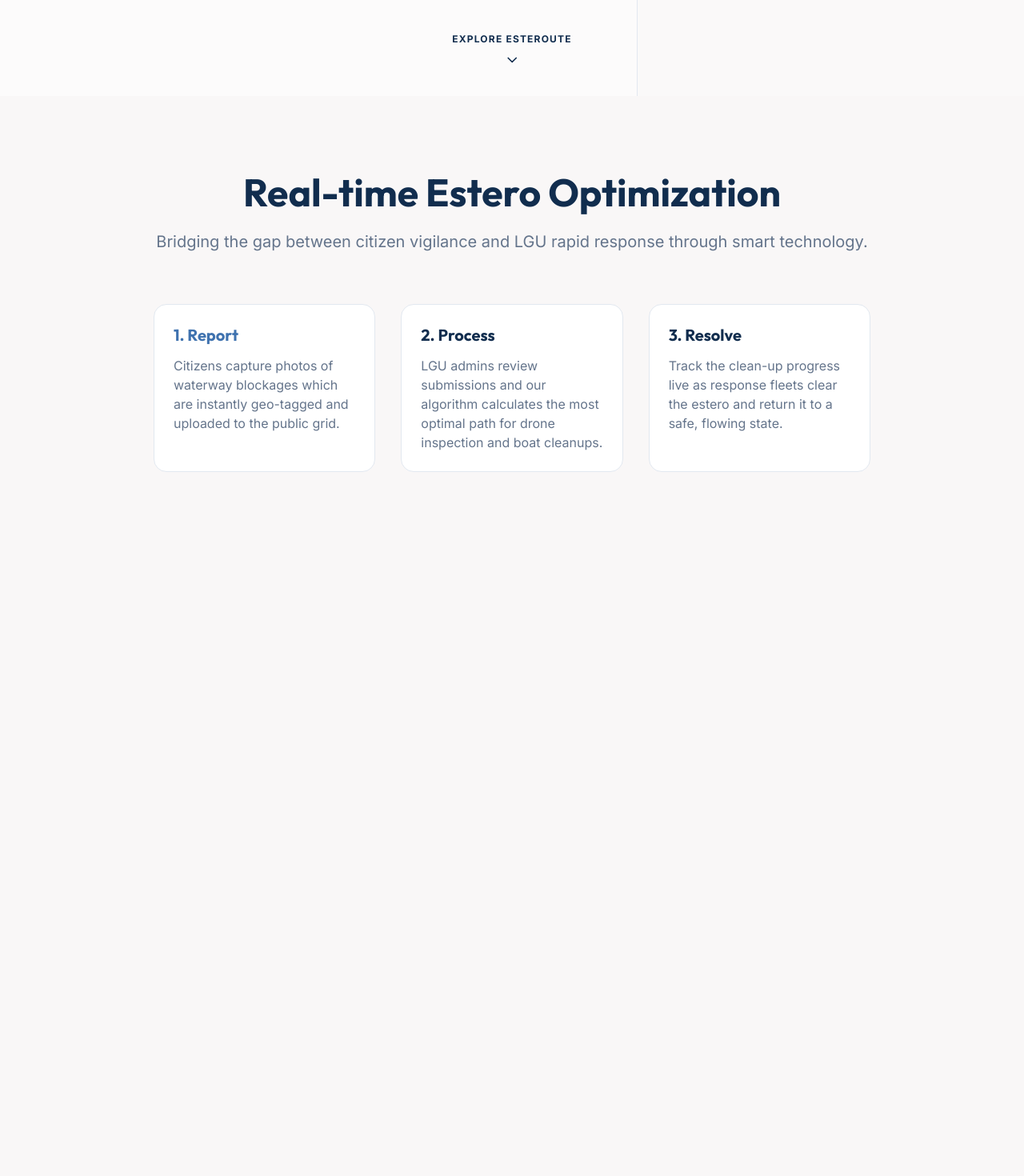
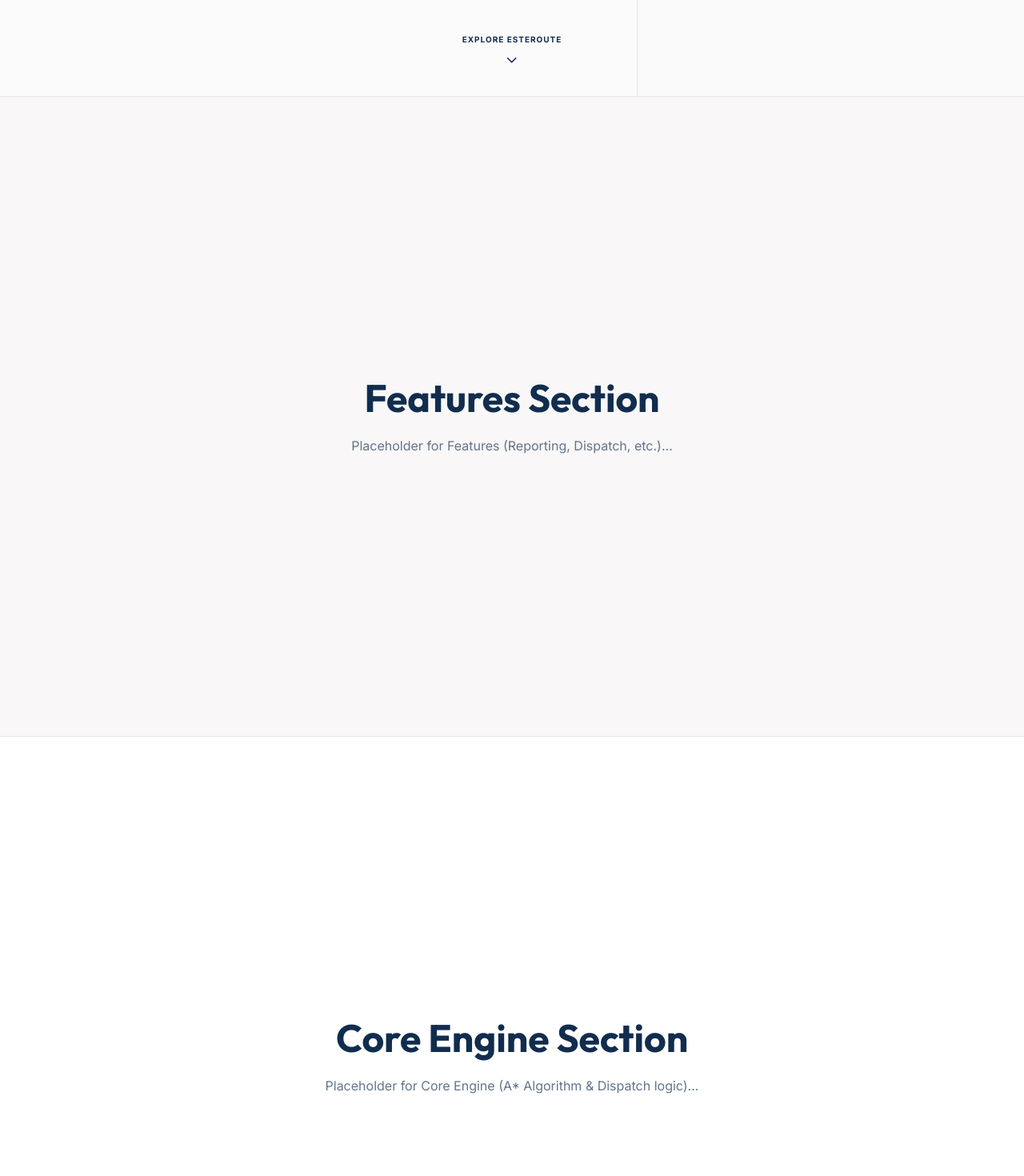
Before and after one commit to Goldenavs/esteRoute, a React (Vite) app in the folder frontend/: page /login in a window 1280 px wide. Shown: the part 680-2150 px from the top of the page at 80% size. Before the commit the page ends 1600 px from the top, so only its background shows below. Built offline with nearby package versions, Linux system fonts and the light colour scheme.

Commit message:
style: cool auth navbar

```diff
--- a/frontend/package.json
+++ b/frontend/package.json
@@ -11,6 +11,7 @@
   },
   "dependencies": {
     "clsx": "^2.1.1",
+    "framer-motion": "^13.4.3",
     "leaflet": "^1.9.4",
     "lucide-react": "^1.47.0",
     "react": "^19.2.8",
--- a/frontend/src/pages/auth/UniversalLogin.tsx
+++ b/frontend/src/pages/auth/UniversalLogin.tsx
@@ -1,52 +1,190 @@
-import { useState, useEffect } from 'react';
+import { useState, useEffect, useRef } from 'react';
 import { Link } from 'react-router-dom';
-import { ShieldAlert, Navigation, MonitorDot, Camera, MapPin, Sprout, ChevronDown, ArrowRight } from 'lucide-react';
+import { ShieldAlert, Navigation, MonitorDot, Camera, MapPin, Sprout, ChevronDown, ArrowRight, Menu, X } from 'lucide-react';
+import { motion, AnimatePresence } from 'framer-motion';
+
+const AnimatedLink = ({
+  title,
+  id,
+  isActive,
+  onClick
+}: {
+  title: string;
+  id: string;
+  isActive?: boolean;
+  onClick: (id: string) => void;
+}) => {
+  return (
+    <button
+      onClick={() => onClick(id)}
+      className="font-heading relative overflow-hidden group cursor-pointer text-[10px] xl:text-xs font-bold uppercase tracking-widest text-text-muted block shrink-0"
+    >
+      <span className={`block transition-transform duration-500 ease-[cubic-bezier(0.76,0,0.24,1)] ${isActive ? '-translate-y-full text-brand-primary' : 'group-hover:-translate-y-full text-text-primary'}`}>
+        {title}
+      </span>
+      <span className={`absolute inset-0 block transition-transform duration-500 ease-[cubic-bezier(0.76,0,0.24,1)] text-brand-primary ${isActive ? 'translate-y-0' : 'translate-y-full group-hover:translate-y-0'}`}>
+        {title}
+      </span>
+    </button>
+  );
+};
 
 export default function UniversalLogin() {
   const [hoveredPanel, setHoveredPanel] = useState<'admin' | 'citizen' | null>(null);
+
+  // Navbar states
+  const [isMobileMenuOpen, setIsMobileMenuOpen] = useState(false);
+  const [activeSection, setActiveSection] = useState('hero');
   const [isScrolled, setIsScrolled] = useState(false);
+  const isScrollingRef = useRef(false);
 
   useEffect(() => {
     const handleScroll = () => {
-      // Show navbar when scrolled down slightly (e.g., 20% of viewport)
-      setIsScrolled(window.scrollY > window.innerHeight * 0.2);
+      // Show navbar pill when scrolled past 10vh
+      setIsScrolled(window.scrollY > window.innerHeight * 0.1);
+
+      if (isScrollingRef.current) return;
+
+      const sections = ['hero', 'features', 'core-engine', 'faqs', 'footer'];
+      for (const id of [...sections].reverse()) {
+        const element = document.getElementById(id);
+        if (element) {
+          const rect = element.getBoundingClientRect();
+          if (rect.top < window.innerHeight * 0.4) {
+            setActiveSection(id);
+            break;
+          }
+        }
+      }
     };
 
-    window.addEventListener('scroll', handleScroll);
+    window.addEventListener('scroll', handleScroll, { passive: true });
+    handleScroll(); // Check immediately on mount
     return () => window.removeEventListener('scroll', handleScroll);
   }, []);
 
-  // Smooth flex-grow ratios for desktop hover effect
+  const scrollTo = (id: string) => {
+    setIsMobileMenuOpen(false);
+    setActiveSection(id);
+    isScrollingRef.current = true;
+
+    const element = document.getElementById(id);
+    if (element) {
+      const offset = 100; // Account for the floating navbar
+      const top = element.getBoundingClientRect().top + window.scrollY - offset;
+
+      window.scrollTo({ top, behavior: 'smooth' });
+
+      setTimeout(() => {
+        isScrollingRef.current = false;
+      }, 800);
+    } else {
+      isScrollingRef.current = false;
+    }
+  };
+
+  const links = [
+    { name: 'Features', id: 'features' },
+    { name: 'Core Engine', id: 'core-engine' },
+    { name: 'FAQs', id: 'faqs' }
+  ];
+
   const adminFlex = hoveredPanel === 'admin' ? 1.4 : hoveredPanel === 'citizen' ? 0.8 : 1;
   const citizenFlex = hoveredPanel === 'citizen' ? 1.4 : hoveredPanel === 'admin' ? 0.8 : 1;
 
   return (
     <div className="min-h-screen bg-app-bg text-text-primary w-full overflow-x-hidden">
 
-      {/* Sticky Navbar (Appears on Scroll) */}
-      <div
-        className={`fixed top-0 left-0 w-full z-50 transition-all duration-500 ease-in-out ${
-          isScrolled ? 'translate-y-0 opacity-100 bg-surface/80 backdrop-blur-md border-b border-border-subtle shadow-sm' : '-translate-y-full opacity-0 pointer-events-none'
-        }`}
+      {/* Sleek Floating Navbar matching the requested styling */}
+      <div className={`fixed top-0 w-full z-50 pointer-events-none transition-transform duration-700 ease-[cubic-bezier(0.76,0,0.24,1)] ${isScrolled ? 'translate-y-0' : '-translate-y-full'}`}>
+        <div className="flex flex-col items-center px-4 md:px-6 py-4 sm:py-6">
+          <div className="w-full max-w-4xl relative pointer-events-none">
+
+            <div className="w-full flex items-center justify-between lg:justify-evenly pointer-events-auto bg-surface/80 backdrop-blur-2xl border border-border-subtle rounded-full px-6 sm:px-10 py-3 shadow-lg shadow-black/5 transition-all duration-500 hover:border-border-strong hover:shadow-xl">
+
+              <button
+                onClick={() => scrollTo('hero')}
+                className="font-heading relative overflow-hidden text-base sm:text-lg font-black tracking-tighter uppercase group grid shrink-0 cursor-pointer"
               >
-        <div className="max-w-7xl mx-auto px-6 h-16 flex items-center justify-between">
-          <div className="font-heading font-bold text-xl text-text-primary tracking-tight">
-            esteRoute
+                <span className={`col-start-1 row-start-1 transition-transform duration-500 ease-[cubic-bezier(0.76,0,0.24,1)] ${activeSection === 'hero' ? '-translate-y-full text-text-primary' : 'group-hover:-translate-y-full text-text-primary'}`}>
+                  este<span className="text-brand-primary">Route</span>
+                </span>
+                <span className={`col-start-1 row-start-1 transition-transform duration-500 ease-[cubic-bezier(0.76,0,0.24,1)] text-brand-primary ${activeSection === 'hero' ? 'translate-y-0' : 'translate-y-full group-hover:translate-y-0'}`}>
+                  Home<span className="text-text-primary">Page</span>
+                </span>
+              </button>
+
+              <div className="hidden lg:flex items-center gap-8">
+                {links.map((link) => (
+                  <AnimatedLink
+                    key={link.id}
+                    title={link.name}
+                    id={link.id}
+                    isActive={activeSection === link.id}
+                    onClick={scrollTo}
+                  />
+                ))}
               </div>
-          <div className="flex gap-3">
-            <Link to="/citizen" className="text-sm font-bold bg-brand-primary text-white px-4 py-2 rounded-lg hover:bg-brand-primary/90 transition-colors">
+
+              {/* Login Buttons aligned with the sleek style */}
+              <div className="hidden lg:flex items-center gap-4">
+                <Link to="/citizen" className="text-[10px] xl:text-xs font-bold text-brand-primary hover:text-brand-primary/80 transition-colors uppercase tracking-widest">
                   Citizen
                 </Link>
-            <Link to="/admin" className="text-sm font-bold bg-brand-dark text-white px-4 py-2 rounded-lg hover:bg-brand-dark/90 transition-colors">
-              Dispatcher
+                <div className="w-px h-4 bg-border-strong"></div>
+                <Link to="/admin" className="text-[10px] xl:text-xs font-bold text-text-muted hover:text-text-primary transition-colors uppercase tracking-widest">
+                  Admin
                 </Link>
+              </div>
+
+              <div className="flex items-center shrink-0 lg:hidden">
+                <button
+                  onClick={() => setIsMobileMenuOpen(!isMobileMenuOpen)}
+                  className="flex items-center justify-center p-2 text-text-muted hover:text-brand-primary transition-colors pointer-events-auto shrink-0 bg-surface rounded-full border border-border-subtle cursor-pointer"
+                >
+                  {isMobileMenuOpen ? <X size={20} /> : <Menu size={20} />}
+                </button>
+              </div>
+            </div>
+
+            {/* Mobile Dropdown */}
+            <AnimatePresence>
+              {isMobileMenuOpen && (
+                <motion.div
+                  initial={{ opacity: 0, y: -20, scale: 0.95 }}
+                  animate={{ opacity: 1, y: 0, scale: 1 }}
+                  exit={{ opacity: 0, y: -20, scale: 0.95 }}
+                  transition={{ duration: 0.3, ease: [0.76, 0, 0.24, 1] }}
+                  className="absolute top-full mt-4 left-0 w-full pointer-events-auto lg:hidden"
+                >
+                  <div className="bg-surface/95 backdrop-blur-3xl border border-border-subtle rounded-[2rem] p-6 flex flex-col gap-5 shadow-2xl">
+                    {links.map((link) => (
+                      <div key={link.id} className="border-b border-border-subtle/50 pb-4">
+                        <AnimatedLink
+                          title={link.name}
+                          id={link.id}
+                          isActive={activeSection === link.id}
+                          onClick={scrollTo}
+                        />
+                      </div>
+                    ))}
+                    <div className="flex justify-between pt-2">
+                      <Link to="/citizen" className="text-xs font-bold text-brand-primary tracking-widest uppercase">Citizen Login</Link>
+                      <Link to="/admin" className="text-xs font-bold text-text-primary tracking-widest uppercase">Admin Login</Link>
+                    </div>
+                  </div>
+                </motion.div>
+              )}
+            </AnimatePresence>
+
           </div>
         </div>
       </div>
 
-      {/* Hero Section - 100vh Split Screen */}
-      <section className="relative h-screen w-full flex flex-col md:flex-row">
+      {/* ---------------- SECTIONS ---------------- */}
 
+      {/* Hero Section */}
+      <section id="hero" className="relative h-screen w-full flex flex-col md:flex-row">
          {/* Left Side: Dispatcher / Admin */}
          <div
           className="relative h-1/2 md:h-full flex flex-col justify-center items-center p-8 transition-all duration-700 ease-in-out border-b md:border-b-0 md:border-r border-border-subtle bg-surface/50 overflow-hidden group"
@@ -54,26 +192,18 @@ export default function UniversalLogin() {
           onMouseEnter={() => setHoveredPanel('admin')}
           onMouseLeave={() => setHoveredPanel(null)}
         >
-          {/* Background pattern */}
           <div className="absolute inset-0 opacity-10 group-hover:opacity-20 transition-opacity duration-700 bg-[radial-gradient(ellipse_at_center,_var(--tw-gradient-stops))] from-brand-dark via-transparent to-transparent pointer-events-none" />
 
           <div className="relative z-10 max-w-md w-full flex flex-col items-center md:items-start text-center md:text-left transition-transform duration-700 group-hover:-translate-y-2">
             <div className="bg-brand-dark/20 p-4 rounded-2xl mb-6 ring-1 ring-brand-dark/30 group-hover:ring-brand-dark transition-all">
               <ShieldAlert className="w-10 h-10 text-brand-dark" />
             </div>
-
-            <h1 className="text-4xl md:text-5xl font-heading font-bold mb-4 tracking-tight">
-              LGU Command
-            </h1>
-            <p className="text-text-secondary text-lg mb-8">
-              Dispatcher portal for real-time estero blockage monitoring, AI-optimized drone routes, and clean-up fleet management.
-            </p>
-
+            <h1 className="text-4xl md:text-5xl font-heading font-bold mb-4 tracking-tight">LGU Command</h1>
+            <p className="text-text-secondary text-lg mb-8">Dispatcher portal for real-time estero blockage monitoring, AI-optimized drone routes, and clean-up fleet management.</p>
             <div className="space-y-4 mb-10 w-full">
               <FeatureItem icon={<Navigation className="w-5 h-5 text-brand-dark" />} text="A* Pathfinding for Cleanup Routes" />
               <FeatureItem icon={<MonitorDot className="w-5 h-5 text-brand-dark" />} text="Live Fleet & Drone Dispatch" />
             </div>
-
             <Link to="/admin" className="w-full md:w-auto flex items-center justify-center gap-2 bg-brand-dark text-white px-8 py-4 rounded-xl font-bold hover:shadow-lg hover:shadow-brand-dark/20 transition-all hover:-translate-y-1">
               Enter Dispatch Portal
               <ArrowRight className="w-5 h-5" />
@@ -88,26 +218,18 @@ export default function UniversalLogin() {
           onMouseEnter={() => setHoveredPanel('citizen')}
           onMouseLeave={() => setHoveredPanel(null)}
         >
-           {/* Background pattern */}
            <div className="absolute inset-0 opacity-10 group-hover:opacity-20 transition-opacity duration-700 bg-[radial-gradient(ellipse_at_center,_var(--tw-gradient-stops))] from-brand-primary via-transparent to-transparent pointer-events-none" />
 
           <div className="relative z-10 max-w-md w-full flex flex-col items-center md:items-start text-center md:text-left transition-transform duration-700 group-hover:-translate-y-2">
             <div className="bg-brand-primary/20 p-4 rounded-2xl mb-6 ring-1 ring-brand-primary/30 group-hover:ring-brand-primary transition-all">
               <Sprout className="w-10 h-10 text-brand-primary" />
             </div>
-
-            <h1 className="text-4xl md:text-5xl font-heading font-bold mb-4 tracking-tight">
-              Citizen Portal
-            </h1>
-            <p className="text-text-secondary text-lg mb-8">
-              Community gateway to report floating waste, view public waterway safety maps, and track local clean-up progress.
-            </p>
-
+            <h1 className="text-4xl md:text-5xl font-heading font-bold mb-4 tracking-tight">Citizen Portal</h1>
+            <p className="text-text-secondary text-lg mb-8">Community gateway to report floating waste, view public waterway safety maps, and track local clean-up progress.</p>
             <div className="space-y-4 mb-10 w-full">
               <FeatureItem icon={<Camera className="w-5 h-5 text-brand-primary" />} text="Geo-tagged Blockage Reporting" />
               <FeatureItem icon={<MapPin className="w-5 h-5 text-brand-primary" />} text="Public Estero Status Map" />
             </div>
-
             <Link to="/citizen" className="w-full md:w-auto flex items-center justify-center gap-2 bg-brand-primary text-white px-8 py-4 rounded-xl font-bold hover:shadow-lg hover:shadow-brand-primary/20 transition-all hover:-translate-y-1">
               Enter Citizen Portal
               <ArrowRight className="w-5 h-5" />
@@ -115,37 +237,32 @@ export default function UniversalLogin() {
           </div>
         </div>
 
-        {/* Scroll Down Indicator */}
-        <div className="absolute bottom-6 left-1/2 -translate-x-1/2 flex flex-col items-center animate-bounce text-text-muted z-20 hidden md:flex">
-          <span className="text-xs font-bold uppercase tracking-widest mb-2">Explore esteRoute</span>
+        <div
+          className="absolute bottom-6 left-1/2 -translate-x-1/2 flex flex-col items-center animate-bounce text-text-muted z-20 hidden md:flex cursor-pointer hover:text-brand-primary transition-colors"
+          onClick={() => scrollTo('features')}
+        >
+          <span className="text-[10px] font-bold uppercase tracking-widest mb-2">Explore esteRoute</span>
           <ChevronDown className="w-5 h-5" />
         </div>
-
       </section>
 
-      {/* Feature Showcase (Below the fold) - Just a placeholder for now */}
-      <section className="min-h-screen bg-app-bg py-24 px-8 flex flex-col items-center">
-        <div className="max-w-4xl text-center">
-          <h2 className="text-3xl md:text-5xl font-heading font-bold mb-6">Real-time Estero Optimization</h2>
-          <p className="text-xl text-text-secondary mb-16">
-            Bridging the gap between citizen vigilance and LGU rapid response through smart technology.
-          </p>
+      <section id="features" className="min-h-screen bg-app-bg py-24 px-8 flex flex-col items-center justify-center border-t border-border-subtle">
+        <h2 className="text-3xl md:text-5xl font-heading font-bold mb-6 text-text-primary text-center">Features Section</h2>
+        <p className="text-text-secondary">Placeholder for Features (Reporting, Dispatch, etc.)...</p>
+      </section>
 
-          <div className="grid md:grid-cols-3 gap-8 text-left">
-            <div className="bg-surface border border-border-subtle p-6 rounded-2xl">
-              <h3 className="font-bold text-xl mb-3 text-brand-primary">1. Report</h3>
-              <p className="text-text-secondary">Citizens capture photos of waterway blockages which are instantly geo-tagged and uploaded to the public grid.</p>
-            </div>
-            <div className="bg-surface border border-border-subtle p-6 rounded-2xl">
-              <h3 className="font-bold text-xl mb-3 text-brand-dark">2. Process</h3>
-              <p className="text-text-secondary">LGU admins review submissions and our algorithm calculates the most optimal path for drone inspection and boat cleanups.</p>
-            </div>
-            <div className="bg-surface border border-border-subtle p-6 rounded-2xl">
-              <h3 className="font-bold text-xl mb-3 text-success">3. Resolve</h3>
-              <p className="text-text-secondary">Track the clean-up progress live as response fleets clear the estero and return it to a safe, flowing state.</p>
-            </div>
-          </div>
-        </div>
+      <section id="core-engine" className="min-h-screen bg-surface py-24 px-8 flex flex-col items-center justify-center border-t border-border-subtle">
+        <h2 className="text-3xl md:text-5xl font-heading font-bold mb-6 text-brand-dark text-center">Core Engine Section</h2>
+        <p className="text-text-secondary">Placeholder for Core Engine (A* Algorithm & Dispatch logic)...</p>
+      </section>
+
+      <section id="faqs" className="min-h-[50vh] bg-app-bg py-24 px-8 flex flex-col items-center justify-center border-t border-border-subtle">
+        <h2 className="text-3xl md:text-5xl font-heading font-bold mb-6 text-brand-primary text-center">FAQs Section</h2>
+        <p className="text-text-secondary">Placeholder for Frequently Asked Questions...</p>
+      </section>
+
+      <section id="footer" className="bg-surface-subtle py-12 px-8 flex flex-col items-center justify-center border-t border-border-subtle">
+        <p className="text-text-muted text-sm tracking-widest uppercase font-bold">&copy; 2026 esteRoute Capstone Project. All rights reserved.</p>
       </section>
 
     </div>
```
Also changed, not shown: 1 other file (tests, documents, lock files or other folders). Lines whose indentation alone changed are shown as unchanged.
